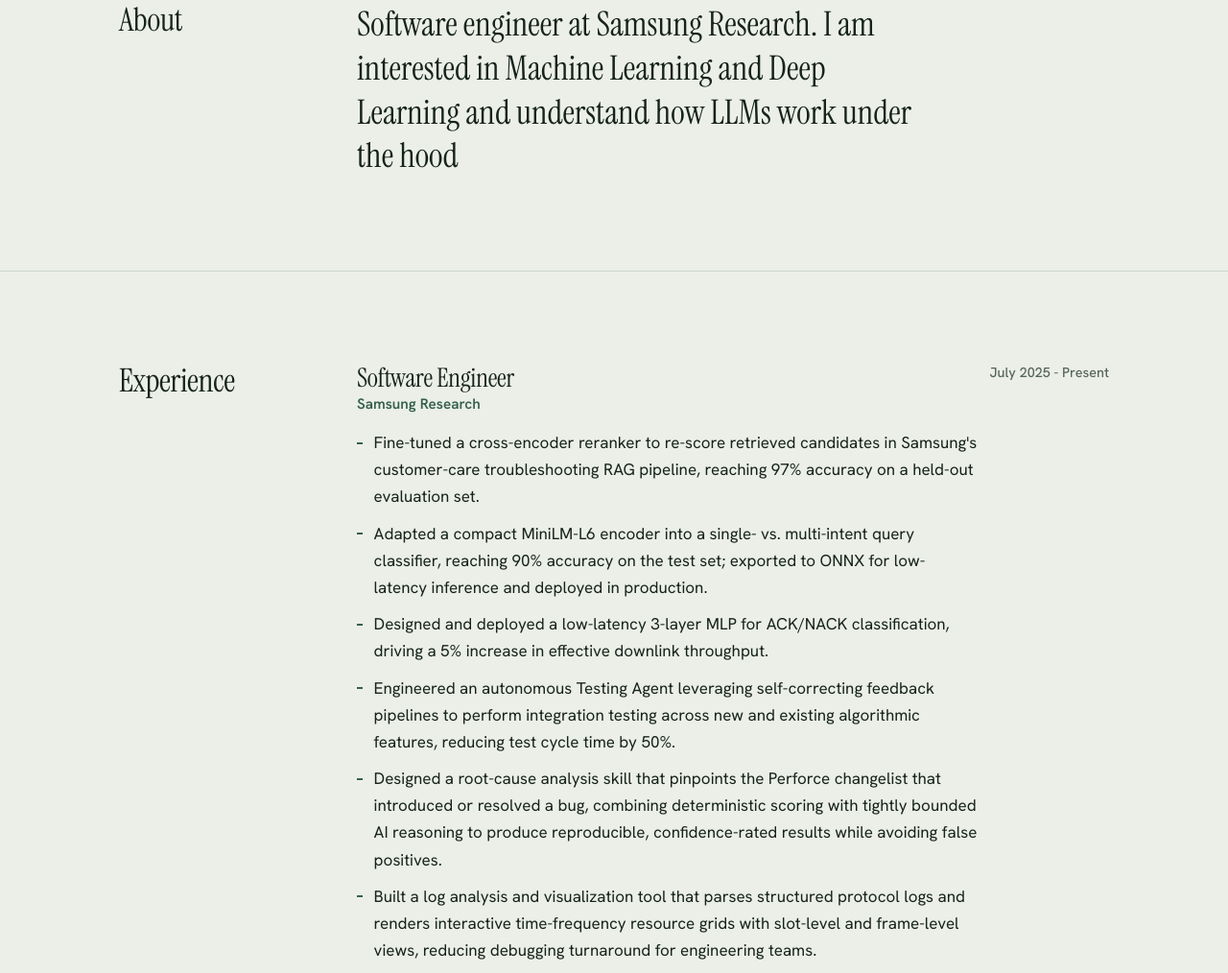
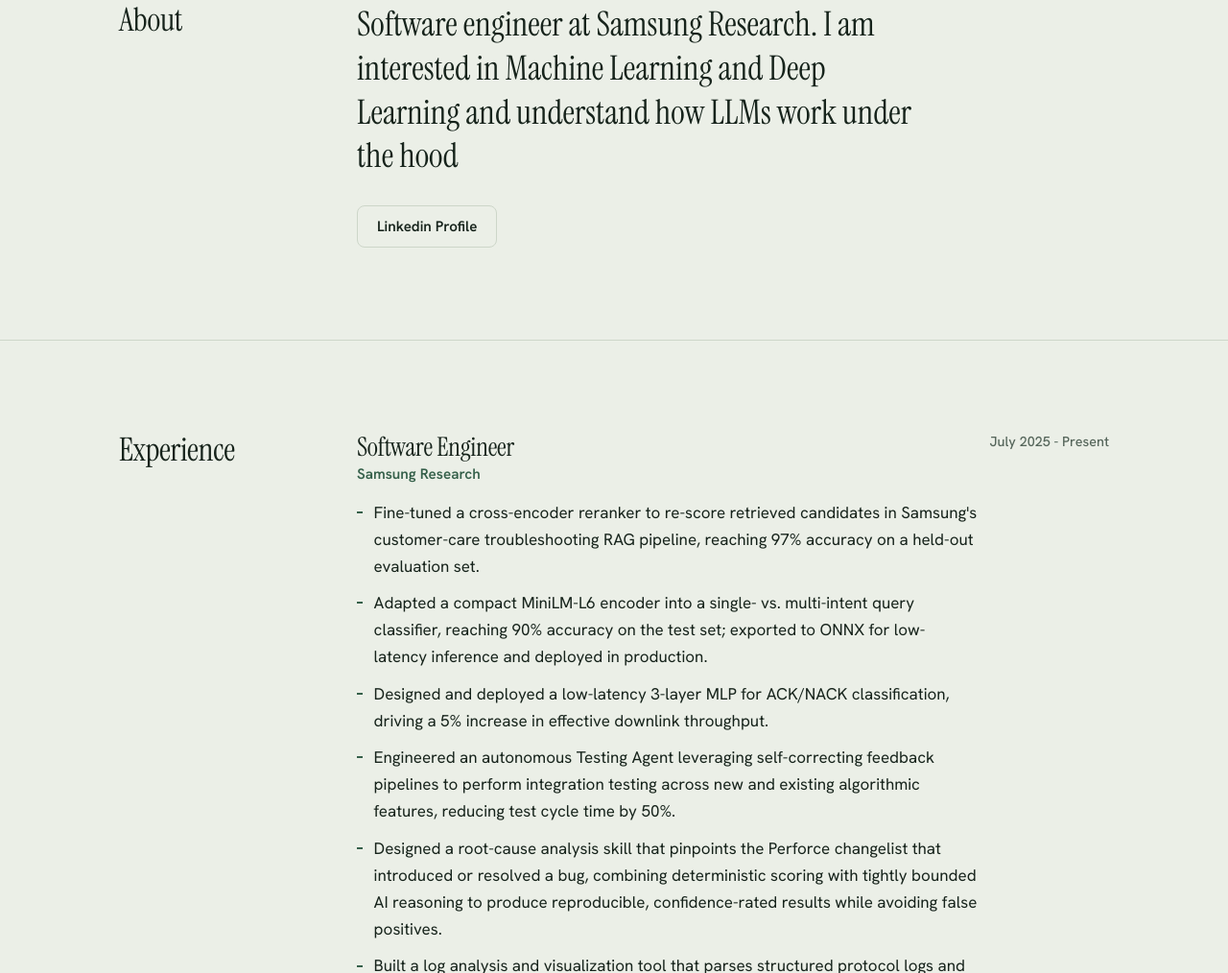
Before and after one commit to Rishi-11-2/Rishi-11-2.github.io, a plain HTML site: page index.html in a window 1280 px wide. Shown: the part 894-1908 px from the top of the page at 96% size. Drawn offline with Linux system fonts and the light colour scheme.

Commit message:
Add LinkedIn profile link to About section

```diff
--- a/index.html
+++ b/index.html
@@ -10,7 +10,7 @@
     <link rel="preconnect" href="https://fonts.googleapis.com">
     <link rel="preconnect" href="https://fonts.gstatic.com" crossorigin>
     <link href="https://fonts.googleapis.com/css2?family=Hanken+Grotesk:wght@400..700&family=Instrument+Serif&display=swap" rel="stylesheet">
-    <link rel="stylesheet" href="style.css?v=2">
+    <link rel="stylesheet" href="style.css?v=3">
 </head>
 
 <body>
@@ -62,6 +62,10 @@
                         Software engineer at Samsung Research. I am interested in Machine
                         Learning and Deep Learning and understand how LLMs work under the hood
                     </p>
+                    <div class="about__actions">
+                        <a href="https://www.linkedin.com/in/rishi-chowdhury711" target="_blank"
+                            rel="noopener noreferrer" class="btn btn--outline">Linkedin Profile</a>
+                    </div>
                 </div>
             </div>
         </div>
--- a/style.css
+++ b/style.css
@@ -147,6 +147,7 @@ section[id] .container {
 
 /* About */
 .about__bio { font-family: var(--display); font-size: clamp(1.6rem, 3vw, 2.2rem); line-height: 1.3; max-width: 36ch; }
+.about__actions { margin-top: 1.75rem; }
 
 /* Experience */
 .timeline__marker { display: none; }
```
